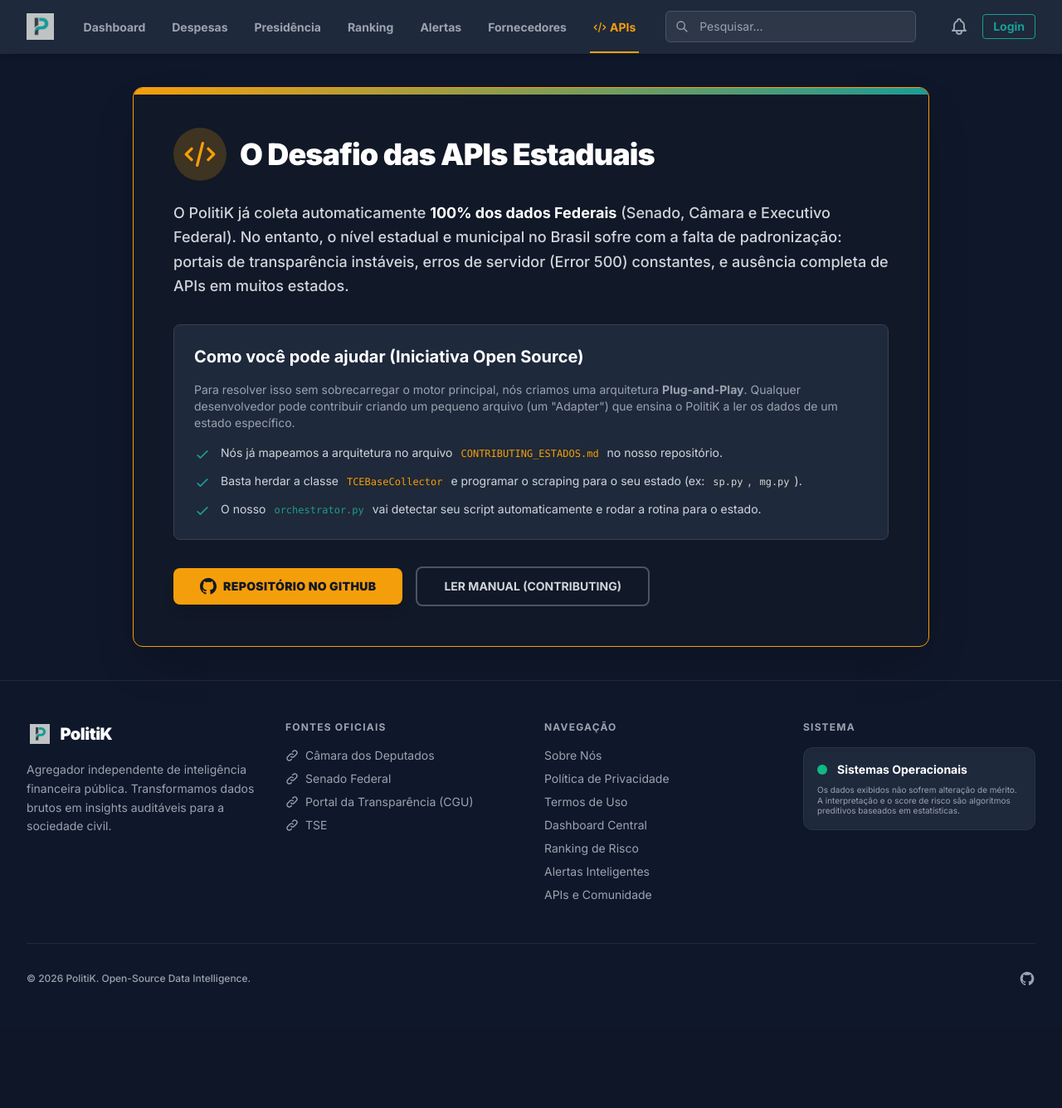
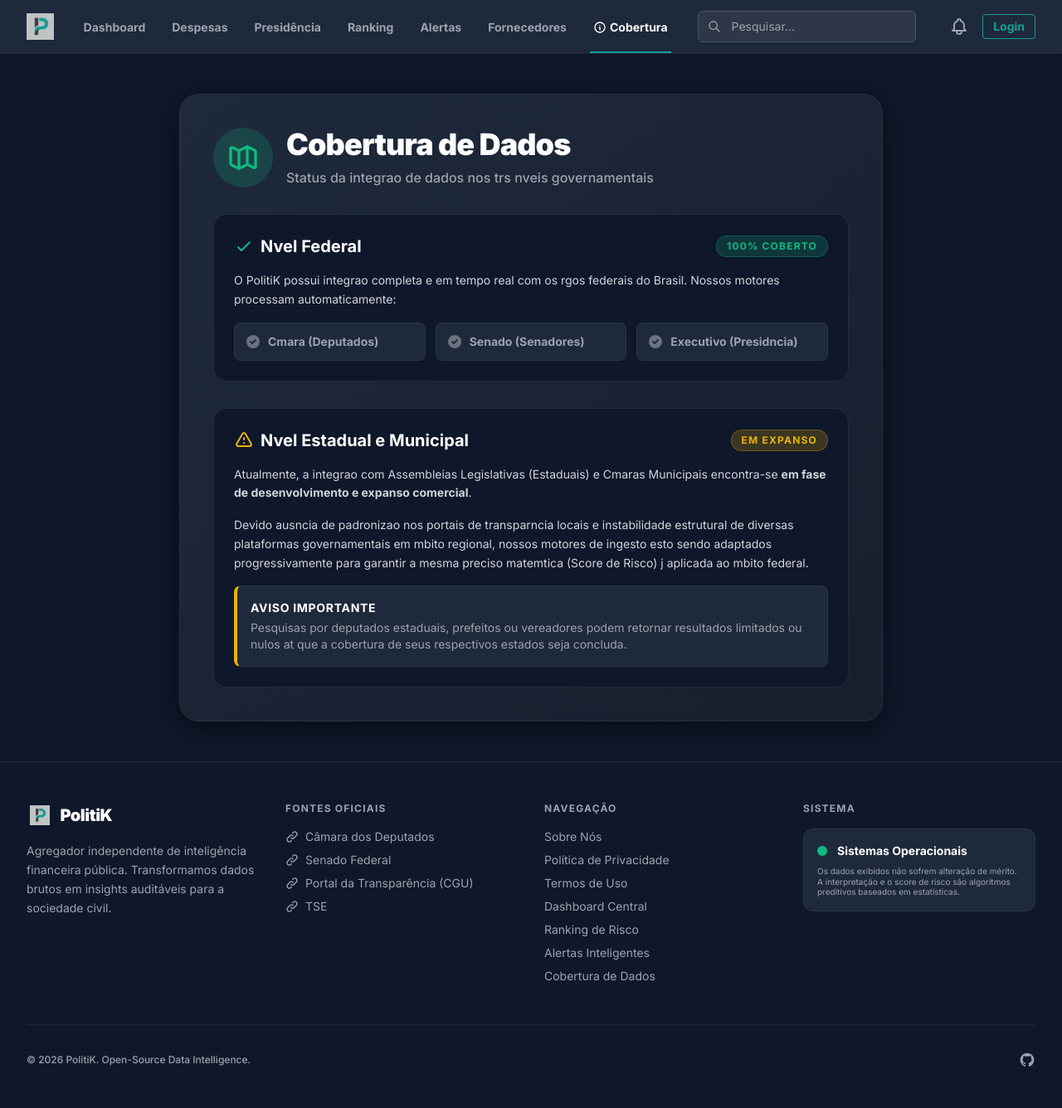
Before and after one commit to Luizzz21/PolitiK, a Django app: page /comunidade/ in a window 1280 px wide. Shown: the whole page at 83% size. Before the commit the page ends 1188 px from the top, so only its background shows below. Run offline with Django 4.2, Linux system fonts and the light colour scheme; parts of the project's set-up code (start-up, migrations or seed data) failed here and were passed over; some libraries are stand-ins or nearby versions.

Commit message:
refactor: remove open source/API community calls, replace with Data Coverage info

```diff
--- a/politik_django/templates/base.html
+++ b/politik_django/templates/base.html
@@ -136,10 +136,9 @@
                         <a href="/fornecedores/" class="inline-flex items-center px-1 pt-1 border-b-2 text-sm font-bold transition-colors {% if '/fornecedores/' in request.path %}border-[#1A9E96] text-white{% else %}border-transparent text-gray-400 hover:text-white hover:border-gray-500{% endif %}">
                             Fornecedores
                         </a>
-                        <a href="/comunidade/" class="inline-flex items-center px-1 pt-1 border-b-2 text-sm font-bold transition-colors {% if '/comunidade/' in request.path %}border-[#f59e0b] text-[#f59e0b]{% else %}border-transparent text-[#fbbf24] hover:text-[#fcd34d] hover:border-[#fcd34d]{% endif %}">
-                            <svg class="w-4 h-4 mr-1 hidden lg:block" fill="none" stroke="currentColor" viewBox="0 0 24 24"><path stroke-linecap="round" stroke-linejoin="round" stroke-width="2" d="M10 20l4-16m4 4l4 4-4 4M6 16l-4-4 4-4"></path></svg>
-                            APIs
-                        </a>
+                        <a href="/comunidade/" class="inline-flex items-center px-1 pt-1 border-b-2 text-sm font-bold transition-colors {% if '/comunidade/' in request.path %}border-[#1A9E96] text-white{% else %}border-transparent text-gray-400 hover:text-white hover:border-gray-500{% endif %}">
+                            <svg class="w-4 h-4 mr-1 hidden lg:block" fill="none" stroke="currentColor" viewBox="0 0 24 24"><path stroke-linecap="round" stroke-linejoin="round" stroke-width="2" d="M13 16h-1v-4h-1m1-4h.01M21 12a9 9 0 11-18 0 9 9 0 0118 0z"></path></svg>
+                            Cobertura</a>
                     </div>
                 </div>
 
@@ -203,7 +202,7 @@
                 <a href="/ranking/" class="block px-3 py-2 rounded-md text-base font-bold text-gray-300 hover:text-white hover:bg-gray-800">Ranking</a>
                 <a href="/alertas/" class="block px-3 py-2 rounded-md text-base font-bold text-gray-300 hover:text-white hover:bg-gray-800">Alertas</a>
                 <a href="/fornecedores/" class="block px-3 py-2 rounded-md text-base font-bold text-gray-300 hover:text-white hover:bg-gray-800">Fornecedores</a>
-                <a href="/comunidade/" class="block px-3 py-2 rounded-md text-base font-bold text-yellow-500 hover:text-yellow-400 hover:bg-gray-800">APIs Estaduais</a>
+                <a href="/comunidade/" class="block px-3 py-2 rounded-md text-base font-bold text-gray-300 hover:text-white hover:bg-gray-800">Cobertura de Dados</a>
             </div>
         </div>
     </nav>
@@ -249,7 +248,7 @@
                         <li><a href="/" class="hover:text-white transition-colors">Dashboard Central</a></li>
                         <li><a href="/ranking/" class="hover:text-white transition-colors">Ranking de Risco</a></li>
                         <li><a href="/alertas/" class="hover:text-white transition-colors">Alertas Inteligentes</a></li>
-                        <li><a href="/comunidade/" class="hover:text-white transition-colors">APIs e Comunidade</a></li>
+                        <li><a href="/comunidade/" class="hover:text-white transition-colors">Cobertura de Dados</a></li>
                     </ul>
                 </div>
 
--- a/politik_django/templates/comunidade.html
+++ b/politik_django/templates/comunidade.html
@@ -1,55 +1,74 @@
 {% extends 'base.html' %}
+{% load static %}
 
-{% block title %}PolitiK - Comunidade Open Source{% endblock %}
+{% block title %}PolitiK - Cobertura de Dados{% endblock %}
 
 {% block content %}
-<div class="max-w-5xl mx-auto px-4 sm:px-6 lg:px-8 py-10">
+<div class="max-w-4xl mx-auto py-12 px-4 sm:px-6">
+    <div class="bg-gradient-to-br from-[#1E293B] to-[#161F2E] rounded-3xl p-8 sm:p-10 shadow-[0_8px_30px_rgb(0,0,0,0.5)] border border-gray-700/50">
 
-    <div class="bg-gray-900 border border-[#f59e0b] shadow-2xl rounded-xl overflow-hidden relative">
-        <div class="absolute top-0 left-0 w-full h-2 bg-gradient-to-r from-[#f59e0b] to-[#1e9b95]"></div>
+        <div class="flex items-center gap-4 mb-8">
+            <div class="p-4 bg-[#10B981]/20 rounded-full">
+                <svg class="w-10 h-10 text-[#10B981]" fill="none" stroke="currentColor" viewBox="0 0 24 24">
+                    <path stroke-linecap="round" stroke-linejoin="round" stroke-width="2" d="M9 20l-5.447-2.724A1 1 0 013 16.382V5.618a1 1 0 011.447-.894L9 7m0 13l6-3m-6 3V7m6 10l4.553 2.276A1 1 0 0021 18.382V7.618a1 1 0 00-.553-.894L15 4m0 13V4m0 0L9 7"></path>
+                </svg>
+            </div>
+            <div>
+                <h1 class="text-3xl sm:text-4xl font-black text-white tracking-tight">Cobertura de Dados</h1>
+                <p class="text-gray-400 mt-2 font-medium">Status da integrao de dados nos trs nveis governamentais</p>
+            </div>
+        </div>
 
-        <div class="p-8 sm:p-12">
-            <div class="flex items-center gap-4 mb-6">
-                <div class="bg-[#f59e0b]/20 p-3 rounded-full text-[#f59e0b]">
-                    <svg class="w-10 h-10" fill="none" stroke="currentColor" viewBox="0 0 24 24"><path stroke-linecap="round" stroke-linejoin="round" stroke-width="2" d="M10 20l4-16m4 4l4 4-4 4M6 16l-4-4 4-4"></path></svg>
+        <div class="space-y-8">
+
+            <section class="bg-[#0F172A] rounded-2xl p-6 border border-gray-700/50">
+                <div class="flex items-center justify-between mb-4">
+                    <h3 class="text-xl font-bold text-white flex items-center gap-2">
+                        <svg class="w-6 h-6 text-[#10B981]" fill="none" stroke="currentColor" viewBox="0 0 24 24"><path stroke-linecap="round" stroke-linejoin="round" stroke-width="2" d="M5 13l4 4L19 7"></path></svg>
+                        Nvel Federal
+                    </h3>
+                    <span class="px-3 py-1 bg-[#10B981]/20 text-[#10B981] font-bold text-xs rounded-full uppercase tracking-widest border border-[#10B981]/30">100% Coberto</span>
                 </div>
-                <h1 class="text-3xl sm:text-4xl font-black text-white tracking-tight">O Desafio das APIs Estaduais</h1>
-            </div>
-
-            <p class="text-gray-300 text-lg leading-relaxed mb-8 font-medium">
-                O PolitiK já coleta automaticamente <strong class="text-white">100% dos dados Federais</strong> (Senado, Câmara e Executivo Federal). No entanto, o nível estadual e municipal no Brasil sofre com a falta de padronização: portais de transparência instáveis, erros de servidor (Error 500) constantes, e ausência completa de APIs em muitos estados.
-            </p>
-
-            <div class="bg-[#1e293b] rounded-lg p-6 mb-8 border border-gray-700">
-                <h3 class="text-xl font-bold text-white mb-4">Como você pode ajudar (Iniciativa Open Source)</h3>
-                <p class="text-gray-400 mb-4 text-sm">
-                    Para resolver isso sem sobrecarregar o motor principal, nós criamos uma arquitetura <strong>Plug-and-Play</strong>. Qualquer desenvolvedor pode contribuir criando um pequeno arquivo (um "Adapter") que ensina o PolitiK a ler os dados de um estado específico.
+                <p class="text-gray-300 text-sm leading-relaxed mb-4">
+                    O PolitiK possui integrao completa e em tempo real com os rgos federais do Brasil. Nossos motores processam automaticamente:
                 </p>
-                <ul class="space-y-3">
-                    <li class="flex items-start gap-3">
-                        <svg class="w-5 h-5 text-[#1e9b95] mt-0.5" fill="none" stroke="currentColor" viewBox="0 0 24 24"><path stroke-linecap="round" stroke-linejoin="round" stroke-width="2" d="M5 13l4 4L19 7"></path></svg>
-                        <span class="text-gray-300 text-sm">Nós já mapeamos a arquitetura no arquivo <code class="bg-gray-800 px-1.5 py-0.5 rounded text-[#f59e0b] font-mono text-xs">CONTRIBUTING_ESTADOS.md</code> no nosso repositório.</span>
+                <ul class="grid grid-cols-1 md:grid-cols-3 gap-3">
+                    <li class="flex items-center gap-2 text-sm text-gray-400 font-bold bg-[#1E293B] p-3 rounded-lg border border-gray-700/50">
+                        <svg class="w-5 h-5 text-gray-500" fill="currentColor" viewBox="0 0 20 20"><path fill-rule="evenodd" d="M10 18a8 8 0 100-16 8 8 0 000 16zm3.707-9.293a1 1 0 00-1.414-1.414L9 10.586 7.707 9.293a1 1 0 00-1.414 1.414l2 2a1 1 0 001.414 0l4-4z" clip-rule="evenodd"></path></svg>
+                        Cmara (Deputados)
                     </li>
-                    <li class="flex items-start gap-3">
-                        <svg class="w-5 h-5 text-[#1e9b95] mt-0.5" fill="none" stroke="currentColor" viewBox="0 0 24 24"><path stroke-linecap="round" stroke-linejoin="round" stroke-width="2" d="M5 13l4 4L19 7"></path></svg>
-                        <span class="text-gray-300 text-sm">Basta herdar a classe <code class="bg-gray-800 px-1.5 py-0.5 rounded text-[#f59e0b] font-mono text-xs">TCEBaseCollector</code> e programar o scraping para o seu estado (ex: <code class="bg-gray-800 px-1.5 py-0.5 rounded text-gray-300 font-mono text-xs">sp.py</code>, <code class="bg-gray-800 px-1.5 py-0.5 rounded text-gray-300 font-mono text-xs">mg.py</code>).</span>
+                    <li class="flex items-center gap-2 text-sm text-gray-400 font-bold bg-[#1E293B] p-3 rounded-lg border border-gray-700/50">
+                        <svg class="w-5 h-5 text-gray-500" fill="currentColor" viewBox="0 0 20 20"><path fill-rule="evenodd" d="M10 18a8 8 0 100-16 8 8 0 000 16zm3.707-9.293a1 1 0 00-1.414-1.414L9 10.586 7.707 9.293a1 1 0 00-1.414 1.414l2 2a1 1 0 001.414 0l4-4z" clip-rule="evenodd"></path></svg>
+                        Senado (Senadores)
                     </li>
-                    <li class="flex items-start gap-3">
-                        <svg class="w-5 h-5 text-[#1e9b95] mt-0.5" fill="none" stroke="currentColor" viewBox="0 0 24 24"><path stroke-linecap="round" stroke-linejoin="round" stroke-width="2" d="M5 13l4 4L19 7"></path></svg>
-                        <span class="text-gray-300 text-sm">O nosso <code class="bg-gray-800 px-1.5 py-0.5 rounded text-[#1e9b95] font-mono text-xs">orchestrator.py</code> vai detectar seu script automaticamente e rodar a rotina para o estado.</span>
+                    <li class="flex items-center gap-2 text-sm text-gray-400 font-bold bg-[#1E293B] p-3 rounded-lg border border-gray-700/50">
+                        <svg class="w-5 h-5 text-gray-500" fill="currentColor" viewBox="0 0 20 20"><path fill-rule="evenodd" d="M10 18a8 8 0 100-16 8 8 0 000 16zm3.707-9.293a1 1 0 00-1.414-1.414L9 10.586 7.707 9.293a1 1 0 00-1.414 1.414l2 2a1 1 0 001.414 0l4-4z" clip-rule="evenodd"></path></svg>
+                        Executivo (Presidncia)
                     </li>
                 </ul>
-            </div>
+            </section>
 
-            <div class="flex flex-col sm:flex-row gap-4 items-center">
-                <a href="https://github.com/Luizzz21/PolitiK" target="_blank" class="w-full sm:w-auto text-center px-8 py-3 bg-[#f59e0b] hover:bg-[#d97706] text-gray-900 font-black rounded-lg transition-colors shadow-lg flex items-center justify-center gap-2 uppercase tracking-wide text-sm">
-                    <svg class="w-5 h-5" fill="currentColor" viewBox="0 0 24 24"><path d="M12 0c-6.626 0-12 5.373-12 12 0 5.302 3.438 9.8 8.207 11.387.599.111.793-.261.793-.577v-2.234c-3.338.726-4.033-1.416-4.033-1.416-.546-1.387-1.333-1.756-1.333-1.756-1.089-.745.083-.729.083-.729 1.205.084 1.839 1.237 1.839 1.237 1.07 1.834 2.807 1.304 3.492.997.107-.775.418-1.305.762-1.604-2.665-.305-5.467-1.334-5.467-5.931 0-1.311.469-2.381 1.236-3.221-.124-.303-.535-1.524.117-3.176 0 0 1.008-.322 3.301 1.23.957-.266 1.983-.399 3.003-.404 1.02.005 2.047.138 3.006.404 2.291-1.552 3.297-1.23 3.297-1.23.653 1.653.242 2.874.118 3.176.77.84 1.235 1.911 1.235 3.221 0 4.609-2.807 5.624-5.479 5.921.43.372.823 1.102.823 2.222v3.293c0 .319.192.694.801.576 4.765-1.589 8.199-6.086 8.199-11.386 0-6.627-5.373-12-12-12z"/></svg>
-                    Repositório no GitHub
-                </a>
-                <a href="https://github.com/Luizzz21/PolitiK/blob/main/CONTRIBUTING_ESTADOS.md" target="_blank" class="w-full sm:w-auto text-center px-8 py-3 bg-transparent border-2 border-gray-600 hover:border-gray-400 text-gray-300 font-bold rounded-lg transition-colors flex items-center justify-center gap-2 uppercase text-sm">
-                    Ler Manual (CONTRIBUTING)
-                </a>
-            </div>
+            <section class="bg-[#0F172A] rounded-2xl p-6 border border-gray-700/50">
+                <div class="flex items-center justify-between mb-4">
+                    <h3 class="text-xl font-bold text-white flex items-center gap-2">
+                        <svg class="w-6 h-6 text-yellow-500" fill="none" stroke="currentColor" viewBox="0 0 24 24"><path stroke-linecap="round" stroke-linejoin="round" stroke-width="2" d="M12 9v2m0 4h.01m-6.938 4h13.856c1.54 0 2.502-1.667 1.732-3L13.732 4c-.77-1.333-2.694-1.333-3.464 0L3.34 16c-.77 1.333.192 3 1.732 3z"></path></svg>
+                        Nvel Estadual e Municipal
+                    </h3>
+                    <span class="px-3 py-1 bg-yellow-500/20 text-yellow-500 font-bold text-xs rounded-full uppercase tracking-widest border border-yellow-500/30">Em Expanso</span>
+                </div>
+                <div class="space-y-4">
+                    <p class="text-gray-300 text-sm leading-relaxed">
+                        Atualmente, a integrao com Assembleias Legislativas (Estaduais) e Cmaras Municipais encontra-se <strong>em fase de desenvolvimento e expanso comercial</strong>.
+                    </p>
+                    <p class="text-gray-300 text-sm leading-relaxed">
+                        Devido  ausncia de padronizao nos portais de transparncia locais e  instabilidade estrutural de diversas plataformas governamentais em mbito regional, nossos motores de ingesto esto sendo adaptados progressivamente para garantir a mesma preciso matemtica (Score de Risco) j aplicada ao mbito federal.
+                    </p>
+                    <div class="bg-[#1E293B] p-4 rounded-lg border border-gray-700/50 mt-4 border-l-4 border-l-yellow-500">
+                        <h4 class="font-bold text-white text-sm mb-1 uppercase tracking-wider">Aviso Importante</h4>
+                        <p class="text-gray-400 text-sm">Pesquisas por deputados estaduais, prefeitos ou vereadores podem retornar resultados limitados ou nulos at que a cobertura de seus respectivos estados seja concluda.</p>
+                    </div>
+                </div>
+            </section>
         </div>
     </div>
 </div>
```
